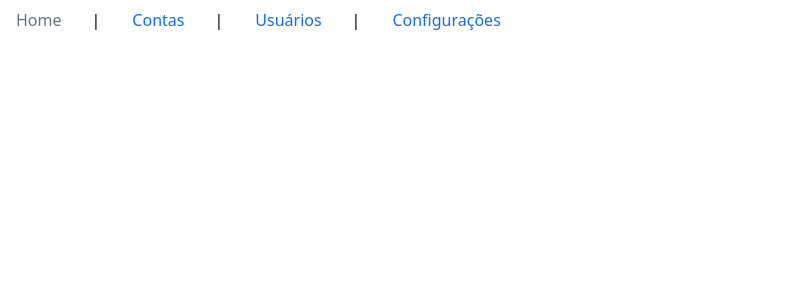
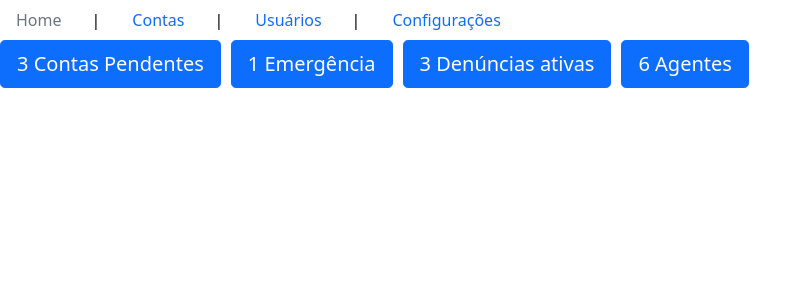
Before and after one commit to gabrielbf/bairro-seguro, a React (Create React App) app: page / in a window 1280 px wide. Shown: the top 300 px of the page, without its empty margins (0-812 px from the left). Built offline with nearby package versions, Linux system fonts and the light colour scheme.

Commit message:
Criação de componentes para o conjunto dos botões de ação e cada botão de ação

```diff
--- a/src/components/AdminHome/AdminHome.js
+++ b/src/components/AdminHome/AdminHome.js
@@ -3,10 +3,12 @@ import PropTypes from 'prop-types';
 import './AdminHome.css';
 
 import MenuLinksSuperior from '../MenuLinksSuperior/MenuLinksSuperior';
+import BotoesAcoes from '../BotoesAcoes/BotoesAcoes';
 
 const AdminHome = () => (
   <div className="AdminHome">
     <MenuLinksSuperior />
+    <BotoesAcoes />
   </div>
 );
 
--- /dev/null
+++ b/src/components/BotaoAcao/BotaoAcao.css
@@ -0,0 +1,4 @@
+.BotaoAcao {
+    display: inline;
+    margin: 0 10px 0 0;
+}
--- /dev/null
+++ b/src/components/BotaoAcao/BotaoAcao.js
@@ -0,0 +1,17 @@
+import React from 'react';
+import PropTypes from 'prop-types';
+import './BotaoAcao.css';
+
+const BotaoAcao = (props) => (
+  <div className="BotaoAcao">
+    <button type="button" className="btn btn-primary btn-lg">
+      {props.quantidade} {props.nomeAcao}
+    </button>
+  </div>
+);
+
+BotaoAcao.propTypes = {};
+
+BotaoAcao.defaultProps = {};
+
+export default BotaoAcao;
--- /dev/null
+++ b/src/components/BotoesAcoes/BotoesAcoes.css
@@ -0,0 +1 @@
+.BotoesAcoes {}
--- /dev/null
+++ b/src/components/BotoesAcoes/BotoesAcoes.js
@@ -0,0 +1,19 @@
+import React from 'react';
+import PropTypes from 'prop-types';
+import './BotoesAcoes.css';
+import BotaoAcao from '../BotaoAcao/BotaoAcao'
+
+const BotoesAcoes = () => (
+  <div className="BotoesAcoes">
+    <BotaoAcao quantidade="3" nomeAcao="Contas Pendentes"/>
+    <BotaoAcao quantidade="1" nomeAcao="Emergência"/>
+    <BotaoAcao quantidade="3" nomeAcao="Denúncias ativas"/>
+    <BotaoAcao quantidade="6" nomeAcao="Agentes"/>
+  </div>
+);
+
+BotoesAcoes.propTypes = {};
+
+BotoesAcoes.defaultProps = {};
+
+export default BotoesAcoes;
--- a/src/components/MenuLinksSuperior/MenuLinksSuperior.js
+++ b/src/components/MenuLinksSuperior/MenuLinksSuperior.js
@@ -4,18 +4,18 @@ import './MenuLinksSuperior.css';
 
 const MenuLinksSuperior = () => (
   <div className="MenuLinksSuperior" role="navigation">
-    <ul class="nav">
-      <li class="nav-item">
-        <a class="nav-link disabled" aria-current="Home" href="#">Home</a>
+    <ul className="nav">
+      <li className="nav-item">
+        <a className="nav-link disabled" aria-current="Home" href="#">Home</a>
       </li>
-      <li class="nav-item">
-        <a class="nav-link" href="#">Contas</a>
+      <li className="nav-item">
+        <a className="nav-link" href="#">Contas</a>
       </li>
-      <li class="nav-item">
-        <a class="nav-link" href="#">Usuários</a>
+      <li className="nav-item">
+        <a className="nav-link" href="#">Usuários</a>
       </li>
-      <li class="nav-item">
-        <a class="nav-link" href="#">Configurações</a>
+      <li className="nav-item">
+        <a className="nav-link" href="#">Configurações</a>
       </li>
     </ul>
   </div>
```
Also changed, not shown: src/components/BotaoAcao/BotaoAcao.lazy.js (added, +11 -0 lines), src/components/BotoesAcoes/BotoesAcoes.lazy.js (added, +11 -0 lines).
